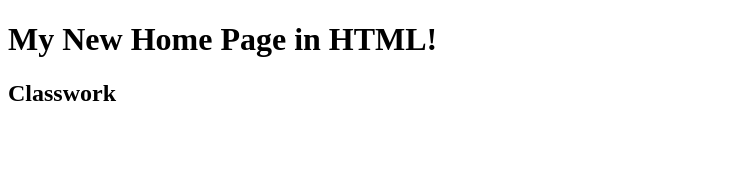
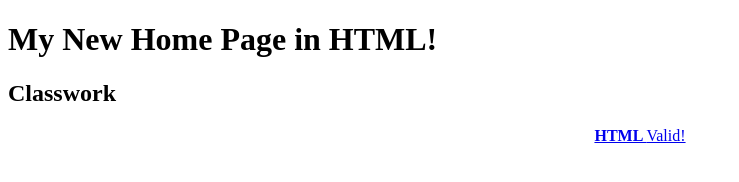
Before and after one commit to SweetSourChicken/Website, a plain HTML site: page index.html in a window 1280 px wide. Shown: the whole page, without its empty margins (0-739 px from the left). Drawn offline with Linux system fonts and the light colour scheme.

Commit message:
Add validation link

```diff
--- a/index.html
+++ b/index.html
@@ -8,10 +8,11 @@
 
 <body>
 <h1>My New Home Page in HTML!</h1>
-	<!-- content starts below here -->
-	<!-- content ends above here -->
 <h2>Classwork</h2>
-
+<footer style="text-align: center;">
+<a href="http://validator.w3.org/check/referer">
+<strong> HTML </strong> Valid! </a>
+</footer>
 </body>
 
 </html>
```
